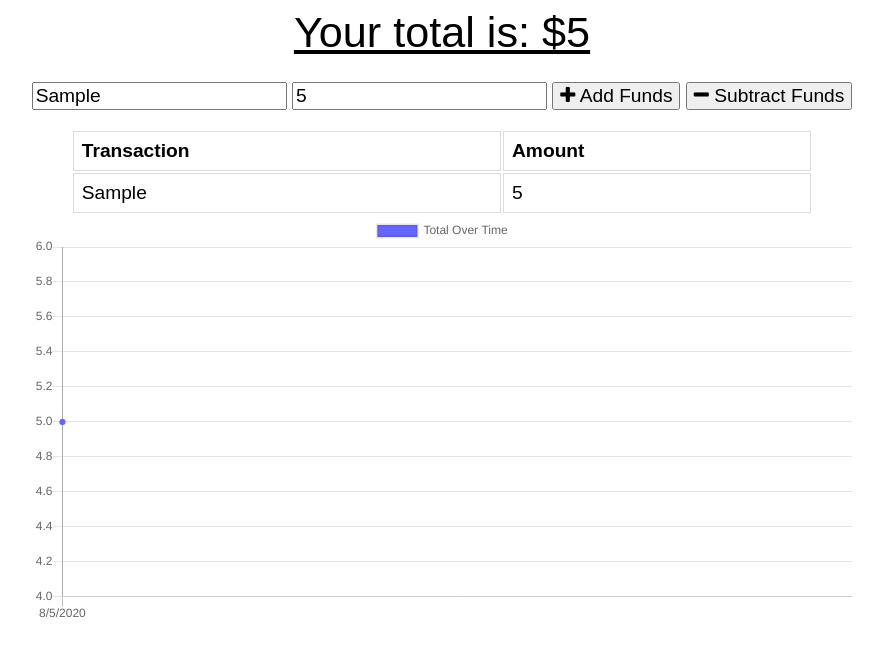
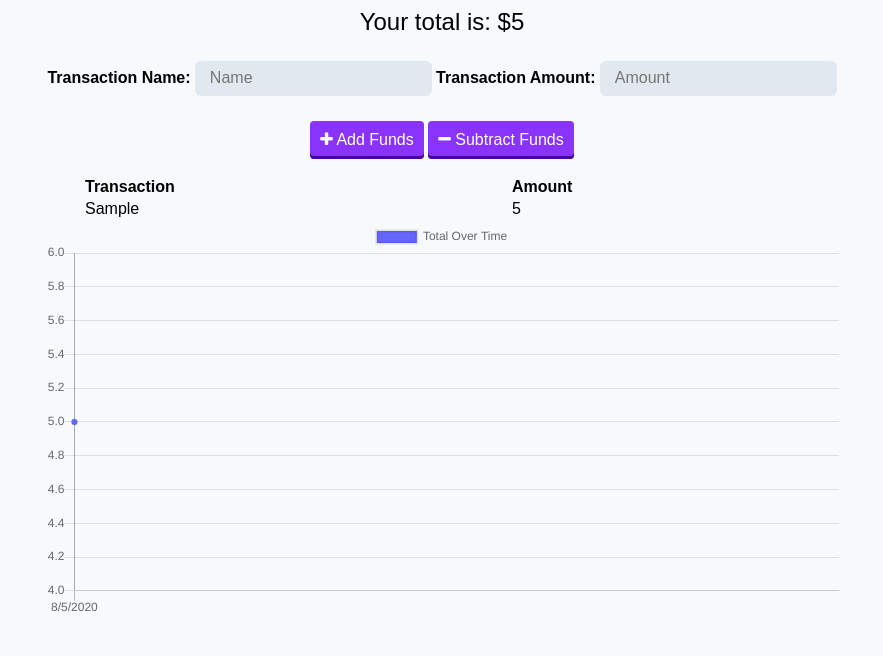
Before and after one commit to domjparker/Track-My-Budget, a website: page public/index.html in a window 1280 px wide. Both pictures are taken after typing "Sample", "5" into the empty fields and a click on the button "Add Funds". Shown: the whole page, without its empty margins (198-1081 px from the left). Drawn offline with nearby package versions, Linux system fonts and the light colour scheme; no server answers.

Commit message:
online to database, and offline saving to cache.

```diff
--- a/models/transaction.js
+++ b/models/transaction.js
@@ -2,8 +2,7 @@ const mongoose = require("mongoose");
 
 const Schema = mongoose.Schema;
 
-const transactionSchema = new Schema(
-  {
+const transactionSchema = new Schema({
   name: {
     type: String,
     trim: true,
@@ -17,8 +16,7 @@ const transactionSchema = new Schema(
     type: Date,
     default: Date.now
   }
-  }
-);
+});
 
 const Transaction = mongoose.model("Transaction", transactionSchema);
 
--- /dev/null
+++ b/public/db.js
@@ -0,0 +1,69 @@
+let db;
+// create a new db request for a "budget" database.
+const request = indexedDB.open("budget", 1);
+
+request.onupgradeneeded = function(event) {
+   // create object store called "pending" and set autoIncrement to true
+  const db = event.target.result;
+  db.createObjectStore("pending", { autoIncrement: true });
+};
+
+request.onsuccess = function(event) {
+  db = event.target.result;
+
+  // check if app is online before reading from db
+  if (navigator.onLine) {
+    checkDatabase();
+  }
+};
+
+request.onerror = function(event) {
+  console.log("Woops! " + event.target.errorCode);
+};
+
+function saveRecord(record) {
+  // create a transaction on the pending db with readwrite access
+  const transaction = db.transaction(["pending"], "readwrite");
+
+  // access your pending object store
+  const store = transaction.objectStore("pending");
+
+  // add record to your store with add method.
+  store.add(record);
+}
+
+function checkDatabase() {
+  // open a transaction on your pending db
+  const transaction = db.transaction(["pending"], "readwrite");
+  // access your pending object store
+  const store = transaction.objectStore("pending");
+  // get all records from store and set to a variable
+  const getAll = store.getAll();
+
+  getAll.onsuccess = function() {
+    if (getAll.result.length > 0) {
+      fetch("/api/transaction/bulk", {
+        method: "POST",
+        body: JSON.stringify(getAll.result),
+        headers: {
+          Accept: "application/json, text/plain, */*",
+          "Content-Type": "application/json"
+        }
+      })
+      .then(response => response.json())
+      .then(() => {
+        // if successful, open a transaction on your pending db
+        const transaction = db.transaction(["pending"], "readwrite");
+
+        // access your pending object store
+        const store = transaction.objectStore("pending");
+
+        // clear all items in your store
+        store.clear();
+      });
+    }
+  };
+}
+
+// listen for app coming back online
+window.addEventListener("online", checkDatabase);
--- a/public/index.html
+++ b/public/index.html
@@ -1,31 +1,40 @@
 <!DOCTYPE html>
 <html lang="en">
   <head>
-  <meta charset="UTF-8">
-  <meta name="viewport" content="width=device-width, initial-scale=1.0">
-  <meta http-equiv="X-UA-Compatible" content="ie=edge">
-  <meta name="theme-color" content="#317EFB">
+    <meta charset="UTF-8" />
+    <meta name="viewport" content="width=device-width, initial-scale=1.0" />
+    <meta http-equiv="X-UA-Compatible" content="ie=edge" />
+    <meta name="theme-color" content="#317EFB" />
     <link rel="shortcut icon" href="icons/icon-192x192.png" type="image/x-icon">
-
-  <link rel="stylesheet" href="https://stackpath.bootstrapcdn.com/font-awesome/4.7.0/css/font-awesome.min.css">
-  <link rel="stylesheet" href="styles.css">
-  <link rel="manifest" href="manifest.webmanifest">
-
-  <title>Track My Budget</title>
+    <link
+      rel="stylesheet"
+      href="https://stackpath.bootstrapcdn.com/font-awesome/4.7.0/css/font-awesome.min.css"
+    />
+    <link rel="manifest" href="/manifest.webmanifest" />
+    <link rel="stylesheet" href="/style.css" />
+    <title>Budget Tracker</title>
   </head>
   <body>
     <div class="wrapper">
       <div class="total">
-      <div class="total">Your total is: $<span id="total">0</span></div>
+        <div>Your total is: $<span id="total">0</span></div>
       </div>
 
-    <div class="form">
-      <input type="text" id="t-name" placeholder="Name of transaction" />
-      <input type="number" min="0" id="t-amount" placeholder="Transaction amount" />
-      <button id="add-btn"><i class="fa fa-plus buttons"></i> Add Funds</button>
-      <button id="sub-btn"><i class="fa fa-minus"></i> Subtract Funds</button>
-      <p class="error"></p>
+      <form>
+        <label for="t-name">Transaction Name:</label>
+        <input type="text" id="t-name" placeholder="Name" />
+
+        <label for="t-amount">Transaction Amount:</label>
+        <input type="number" min="0" id="t-amount" placeholder="Amount" />
+
+        <div class="transaction-buttons">
+          <button id="add-btn"><i class="fa fa-plus"></i> Add Funds</button>
+          <button id="sub-btn">
+            <i class="fa fa-minus"></i> Subtract Funds
+          </button>
         </div>
+        <p role="alert" class="error"></p>
+      </form>
 
       <div class="transactions">
         <table>
@@ -33,16 +42,24 @@
             <th>Transaction</th>
             <th>Amount</th>
           </thead>
-        <tbody id="tbody">
-
-        </tbody>
+          <tbody id="tbody"></tbody>
         </table>
       </div>
 
-    <canvas id="myChart"></canvas>
+      <canvas id="my-chart"></canvas>
     </div>
 
     <script src="https://cdn.jsdelivr.net/npm/chart.js@2.8.0"></script>
-  <script src="index.js"></script>
+    <script src="/db.js"></script>
+    <script src="/index.js"></script>
+    <script>
+      if ("serviceWorker" in navigator) {
+        window.addEventListener("load", () => {
+          navigator.serviceWorker.register("service-worker.js").then((reg) => {
+            console.log("We found your service worker file!", reg);
+          });
+        });
+      }
+    </script>
   </body>
 </html>
--- a/public/index.js
+++ b/public/index.js
@@ -2,13 +2,10 @@ let transactions = [];
 let myChart;
 
 fetch("/api/transaction")
-  .then(response => {
-    return response.json();
-  })
+  .then(response => response.json())
   .then(data => {
     // save db data on global variable
     transactions = data;
-
     populateTotal();
     populateTable();
     populateChart();
@@ -16,21 +13,21 @@ fetch("/api/transaction")
 
 function populateTotal() {
   // reduce transaction amounts to a single total value
-  let total = transactions.reduce((total, t) => {
+  const total = transactions.reduce((total, t) => {
     return total + parseInt(t.value);
   }, 0);
 
-  let totalEl = document.querySelector("#total");
+  const totalEl = document.querySelector("#total");
   totalEl.textContent = total;
 }
 
 function populateTable() {
-  let tbody = document.querySelector("#tbody");
+  const tbody = document.querySelector("#tbody");
   tbody.innerHTML = "";
 
   transactions.forEach(transaction => {
     // create and populate a table row
-    let tr = document.createElement("tr");
+    const tr = document.createElement("tr");
     tr.innerHTML = `
       <td>${transaction.name}</td>
       <td>${transaction.value}</td>
@@ -42,17 +39,17 @@ function populateTable() {
 
 function populateChart() {
   // copy array and reverse it
-  let reversed = transactions.slice().reverse();
+  const reversed = transactions.slice().reverse();
   let sum = 0;
 
   // create date labels for chart
-  let labels = reversed.map(t => {
-    let date = new Date(t.date);
+  const labels = reversed.map(t => {
+    const date = new Date(t.date);
     return `${date.getMonth() + 1}/${date.getDate()}/${date.getFullYear()}`;
   });
 
   // create incremental values for chart
-  let data = reversed.map(t => {
+  const data = reversed.map(t => {
     sum += parseInt(t.value);
     return sum;
   });
@@ -62,38 +59,39 @@ function populateChart() {
     myChart.destroy();
   }
 
-  let ctx = document.getElementById("myChart").getContext("2d");
+  const ctx = document.getElementById("my-chart").getContext("2d");
 
   myChart = new Chart(ctx, {
-    type: 'line',
+    type: "line",
     data: {
       labels,
-        datasets: [{
+      datasets: [
+        {
           label: "Total Over Time",
           fill: true,
           backgroundColor: "#6666ff",
           data
-        }]
+        }
+      ]
     }
   });
 }
 
 function sendTransaction(isAdding) {
-  let nameEl = document.querySelector("#t-name");
-  let amountEl = document.querySelector("#t-amount");
-  let errorEl = document.querySelector(".form .error");
+  const nameEl = document.querySelector("#t-name");
+  const amountEl = document.querySelector("#t-amount");
+  const errorEl = document.querySelector("form .error");
 
   // validate form
   if (nameEl.value === "" || amountEl.value === "") {
     errorEl.textContent = "Missing Information";
     return;
-  }
-  else {
+  } else {
     errorEl.textContent = "";
   }
 
   // create record
-  let transaction = {
+  const transaction = {
     name: nameEl.value,
     value: amountEl.value,
     date: new Date().toISOString()
@@ -121,14 +119,11 @@ function sendTransaction(isAdding) {
       "Content-Type": "application/json"
     }
   })
-  .then(response => {
-    return response.json();
-  })
+    .then(response => response.json())
     .then(data => {
       if (data.errors) {
         errorEl.textContent = "Missing Information";
-    }
-    else {
+      } else {
         // clear form
         nameEl.value = "";
         amountEl.value = "";
@@ -144,10 +139,12 @@ function sendTransaction(isAdding) {
     });
 }
 
-document.querySelector("#add-btn").onclick = function() {
+document.querySelector("#add-btn").addEventListener("click", function(event) {
+  event.preventDefault();
   sendTransaction(true);
-};
+});
 
-document.querySelector("#sub-btn").onclick = function() {
+document.querySelector("#sub-btn").addEventListener("click", function(event) {
+  event.preventDefault();
   sendTransaction(false);
-};
+});
--- /dev/null
+++ b/public/style.css
@@ -0,0 +1,81 @@
+*, *::before, *::after {
+  box-sizing: border-box;
+}
+
+body {
+  font-size: 16px;
+  font-family: Arial;
+  background-color: #F7FAFC;
+}
+
+button,
+input {
+  font-size: 1em;
+  font-family: Arial;
+}
+
+label {
+  font-weight: 900;
+}
+
+input {
+  border: 2px solid transparent;
+  border-radius: 6px;
+  padding: .4em .8em;
+  background-color: #E2E8F0;
+}
+
+input:focus {
+  background-color: #FFFFFF;
+  border: 2px solid #CBD5E0;
+  outline: 0;
+}
+
+button {
+  background: #8A33FE;
+  border: none;
+  border-radius: 4px;
+  cursor: pointer;
+  color: #FFFFFF;
+  padding: 10px;
+  box-shadow: inset 0 -3px 0 0 #4801A5;
+}
+
+button:active {
+  box-shadow: none;
+  transform: translateY(3px);
+}
+
+table {
+  width: 100%;
+}
+
+.error {
+  color: red;
+}
+
+.wrapper {
+  margin: 0 auto;
+  max-width: 800px;
+  text-align: center;
+}
+
+.total {
+  font-size: 150%;
+}
+
+form {
+  margin-top: 25px;
+}
+
+.transactions {
+  text-align: left;
+  max-height: 300px;
+  overflow: auto;
+  width: 90%;
+  margin: 0 auto;
+}
+
+.transaction-buttons {
+  margin-top: 25px;
+}
--- a/public/styles.css
+++ /dev/null
@@ -1,51 +0,0 @@
-body {
-  font-size: 120%;
-  font-family: Arial;
-}
-
-button, input {
-  font-size: 100%;
-  font-family: Arial;
-}
-
-table {
-  width: 100%;
-}
-
-td, th {
-  border: 1px solid #dddddd;
-  text-align: left;
-  padding: 8px;
-}
-
-tr:nth-child(even) {
-  background-color: #dddddd;
-}
-
-.error {
-  color: red;
-}
-
-.wrapper {
-  margin: 0 auto;
-  max-width: 825px;
-  text-align: center;
-}
-
-.total {
-  font-size: 150%;
-  text-decoration: underline;
-}
-
-.form {
-  margin-top: 25px;
-  width: 100%;
-}
-
-.transactions {
-  text-align: left;
-  max-height: 300px;
-  overflow: auto;
-  width: 90%;
-  margin: 0 auto;
-}
```
Also changed, not shown: public/service-worker.js (added, +54 -0 lines), routes/api.js (+7 -6 lines), server.js (+3 -6 lines), public/manifest.webmanifest. Lines whose indentation alone changed are shown as unchanged.
